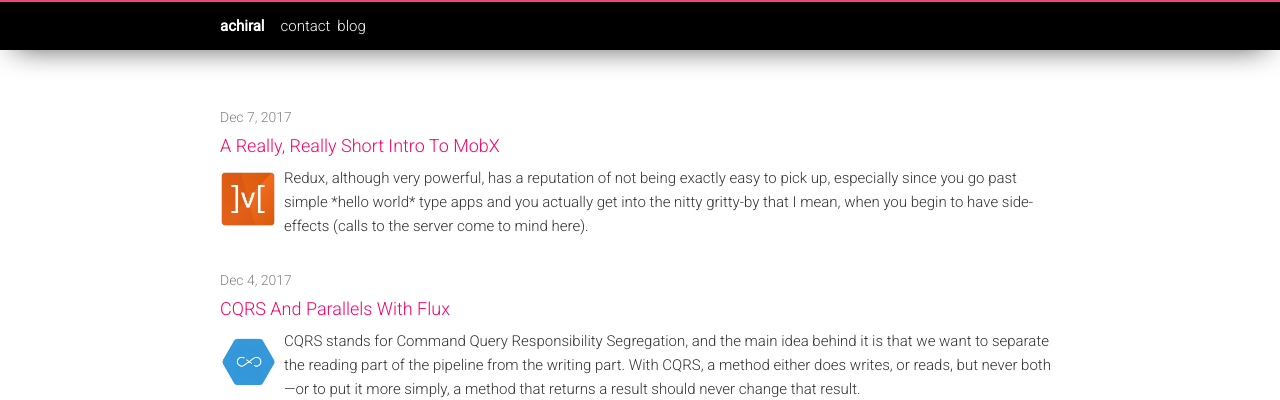
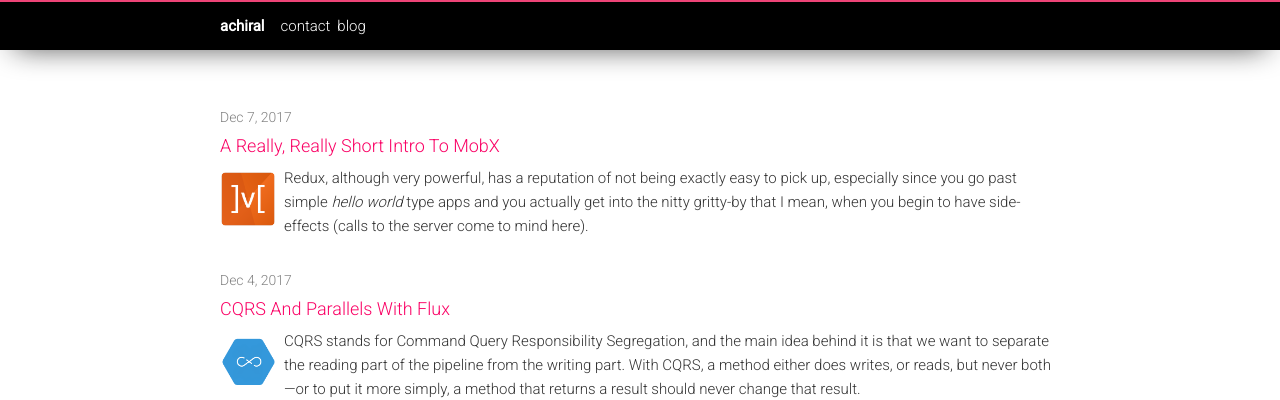
Before and after one commit to toaderflorin/eksia, a Jekyll site: the page built from blog.html, in a window 1280 px wide and 900 px high. Shown: the top 400 px of the window. Built offline with Jekyll 4.4.1, drawn with Linux system fonts in a browser that asks for light colours; nearby versions of some CDN libraries.

```diff
--- a/_posts/2017-12-07-mobx.markdown
+++ b/_posts/2017-12-07-mobx.markdown
@@ -2,7 +2,7 @@
 layout: post
 title: "A Really, Really Short Intro To MobX"
 date: 2017-12-07 06:39:37 +0300
-description: "Redux, although very powerful, has a reputation of not being exactly easy to pick up, especially since you go past simple *hello world* type apps and you actually get into the nitty gritty-by that I mean, when you begin to have side-effects (calls to the server come to mind here).
+description: "Redux, although very powerful, has a reputation of not being exactly easy to pick up, especially since you go past simple <i>hello world</i> type apps and you actually get into the nitty gritty-by that I mean, when you begin to have side-effects (calls to the server come to mind here).
 "
 icon: "mobx.png"
 ---
```
Also changed, not shown: 1 other file.
